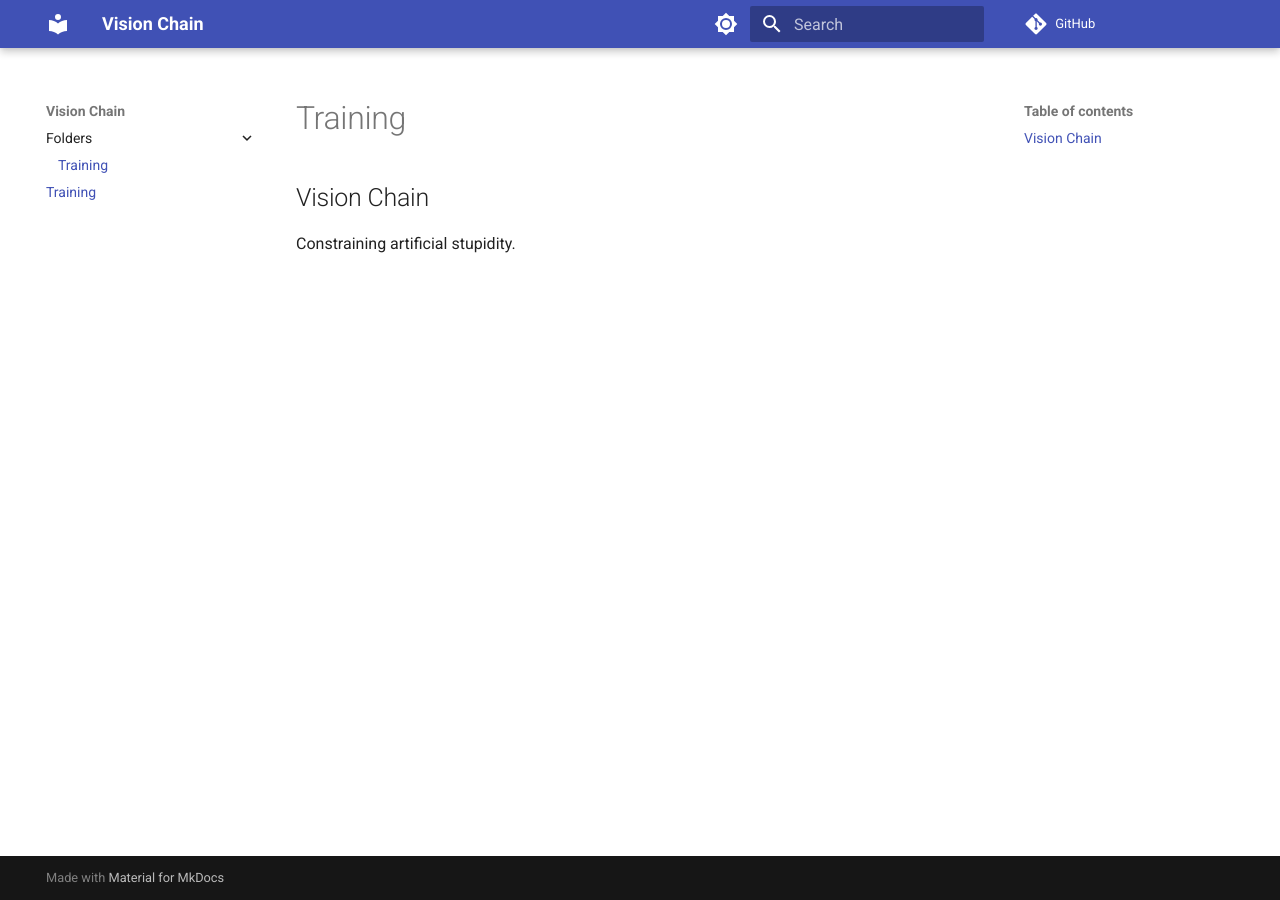
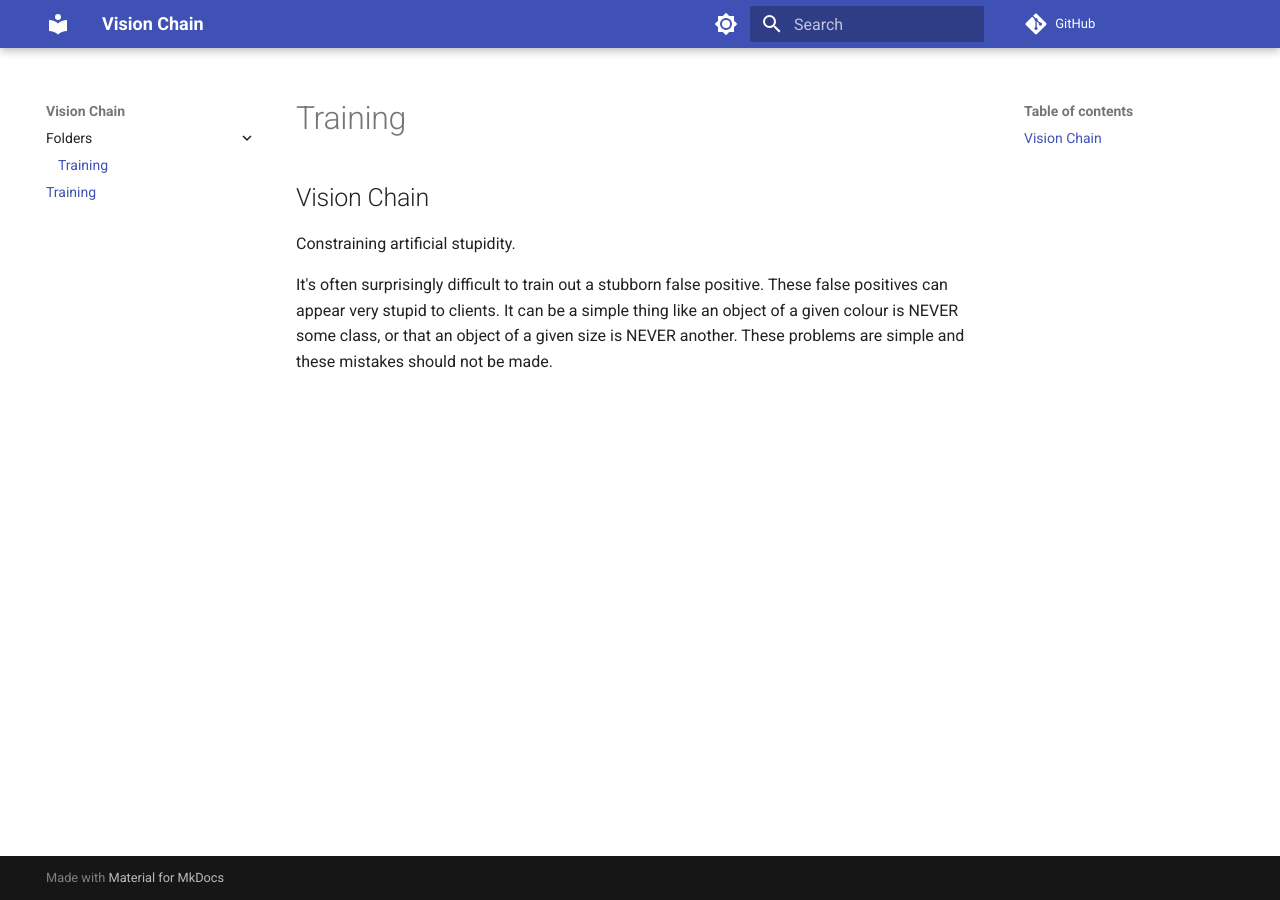
Before and after one commit to GeorgePearse/VisionChain, an MkDocs documentation site: the page built from docs/index.md, in a window 1280 px wide. Built offline with MkDocs 1.6.1 and Material for MkDocs 9.7.7, drawn with Linux system fonts in a browser that asks for light colours; comment, search, counter and statistics services are not loaded.

Commit message:
added a little rant about index

```diff
--- a/docs/index.md
+++ b/docs/index.md
@@ -1,3 +1,5 @@
 ## Vision Chain
 
 Constraining artificial stupidity.
+
+It's often surprisingly difficult to train out a stubborn false positive. These false positives can appear very stupid to clients. It can be a simple thing like an object of a given colour is NEVER some class, or that an object of a given size is NEVER another. These problems are simple and these mistakes should not be made.
```
